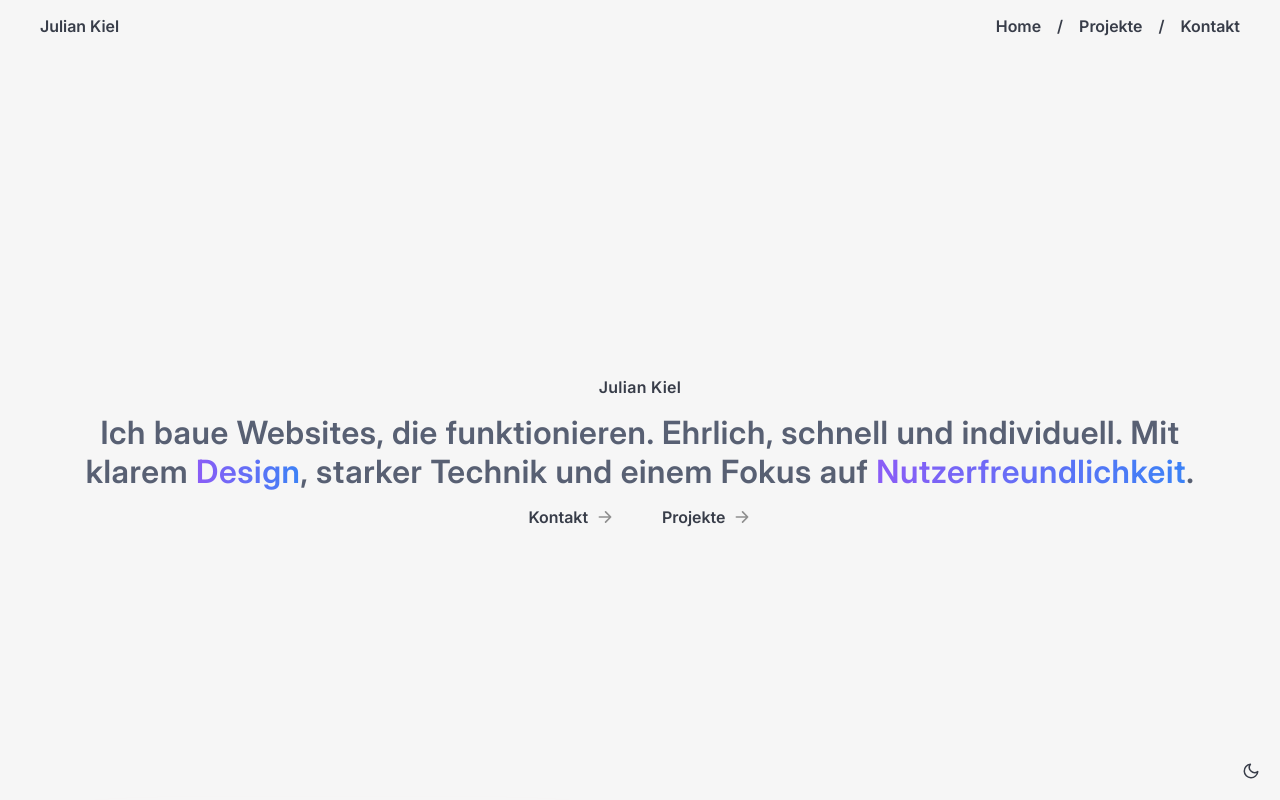
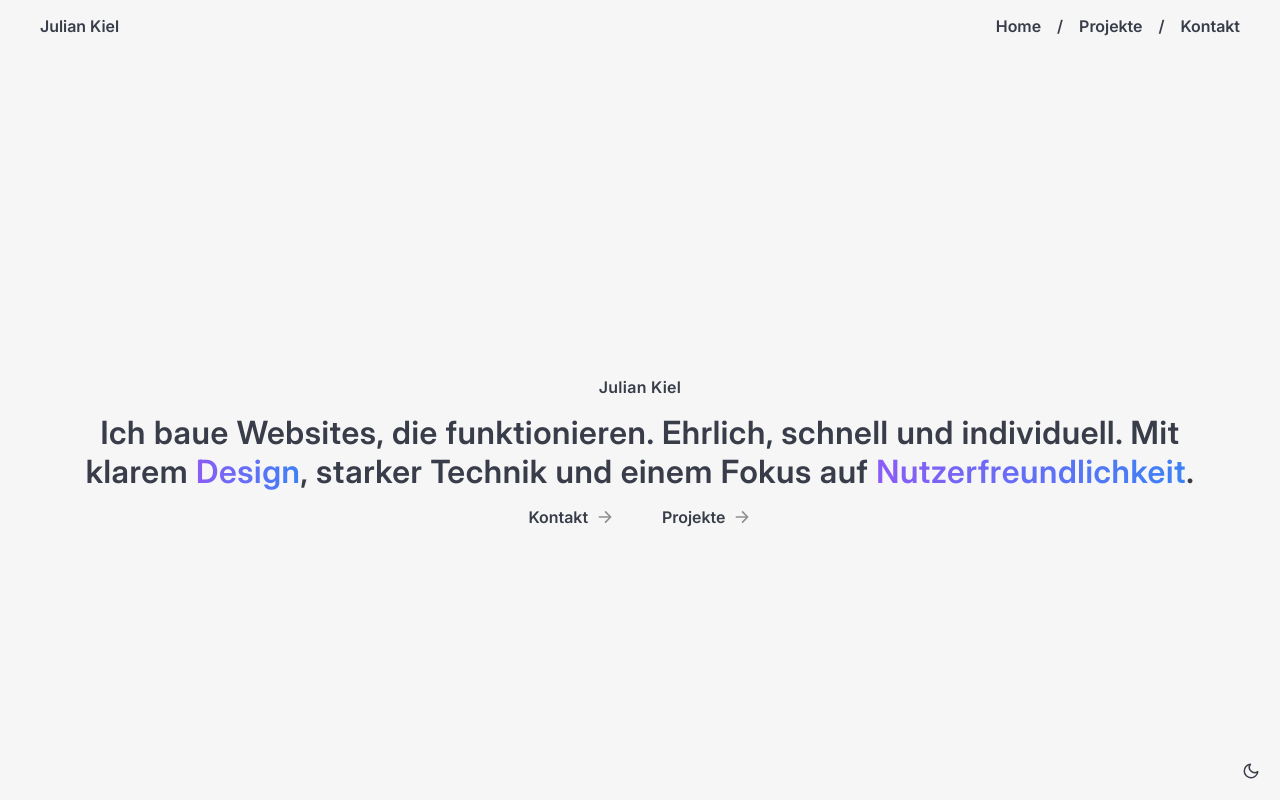
Before and after one commit to KielJulian/Portfolio, a Nuxt app: page / in a window 1280 px wide. Shown: the top 800 px of the page. Built offline with nearby package versions, Linux system fonts and the light colour scheme.

Commit message:
Update HeroSection styles: change h2 text color from light grey to grey for improved visibility.

```diff
--- a/components/HeroSection.vue
+++ b/components/HeroSection.vue
@@ -29,7 +29,7 @@ h1 {
 }
 
 h2 {
-    color: var(--text-light-grey);
+    color: var(--text-grey);
     text-transform: none;
     text-align: center;
     margin-bottom: var(--spacing-sm);
```
